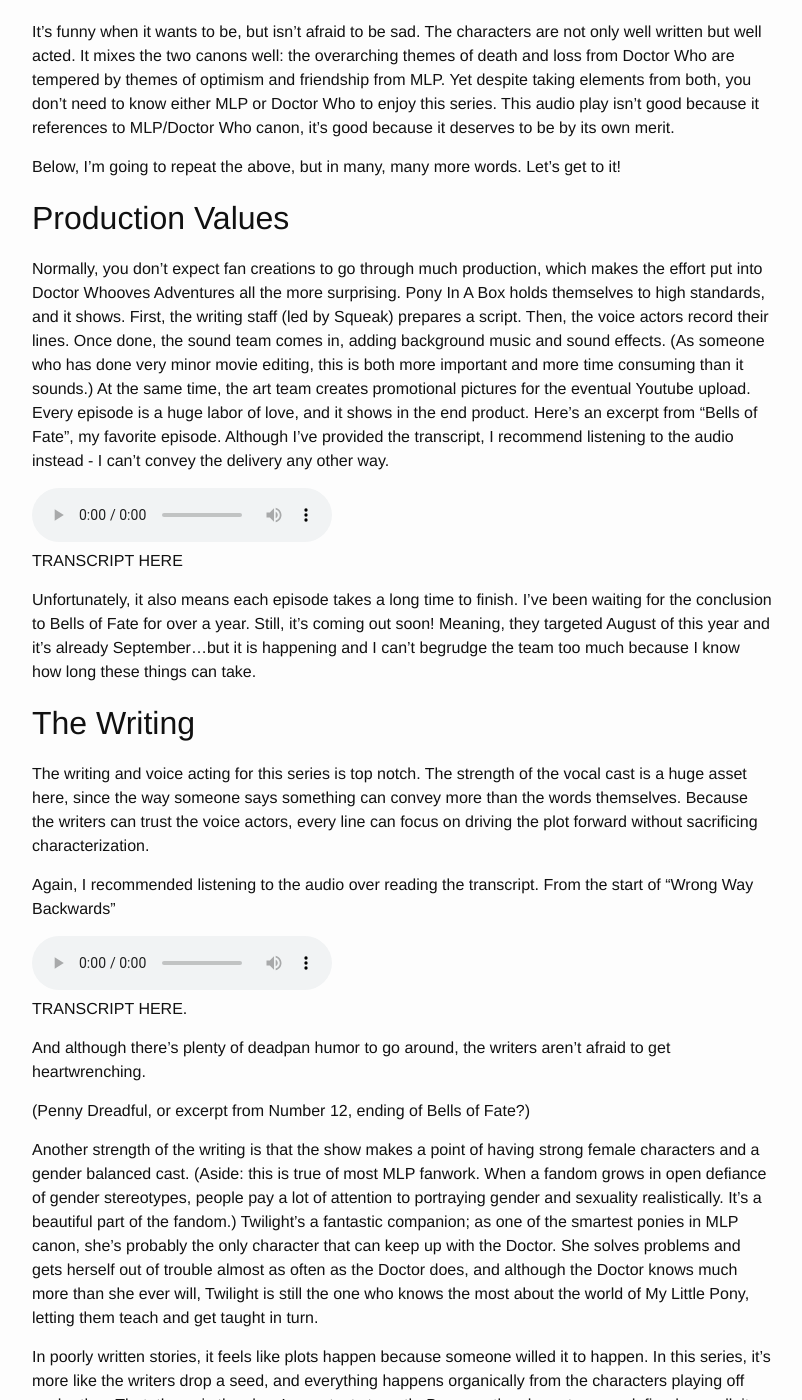
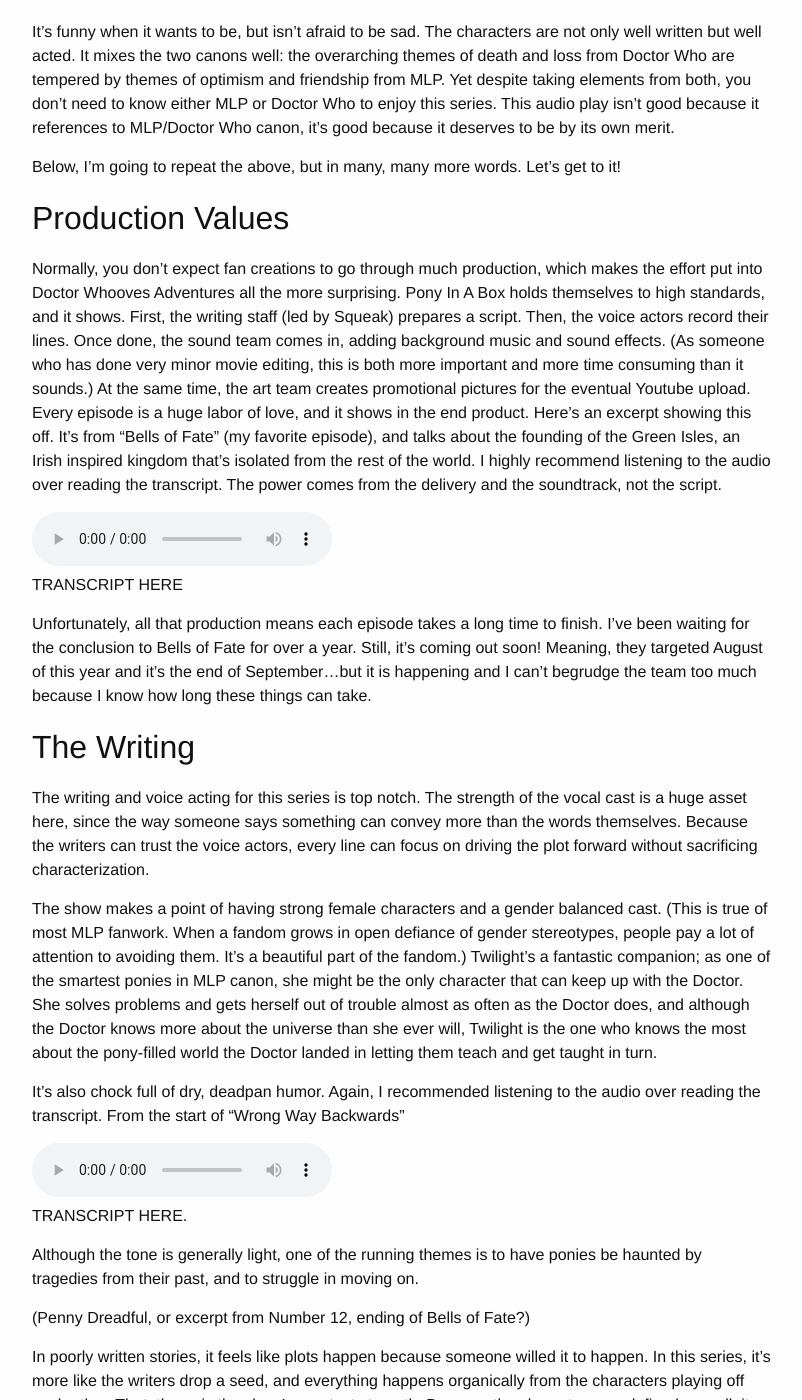
Before and after one commit to alexirpan/alexirpan.github.io, a Jekyll site: the page built from _posts/2015-08-30-todo.markdown, in a window 1280 px wide and 1400 px high, scrolled down 2968 px. Shown: the whole window, without its empty margins (238-1040 px from the left). Built offline with Jekyll 4.4.1, drawn with Linux system fonts in a browser that asks for light colours; some of the changed text lies outside the part shown.

Commit message:
Adding the rest of the media. Need to add transcript

```diff
--- a/_posts/2015-08-30-todo.markdown
+++ b/_posts/2015-08-30-todo.markdown
@@ -151,18 +151,20 @@
 At the same time, the art team creates promotional pictures for
 the eventual Youtube upload.
 Every episode is a huge labor of love, and it shows in the end product. Here's
-an excerpt from "Bells of Fate", my favorite episode. Although I've provided the
-transcript, I recommend listening to the audio instead - I can't convey the delivery
-any other way.
+an excerpt showing this off. It's from "Bells of Fate" (my favorite episode),
+and talks about the founding of the Green Isles, an Irish inspired kingdom
+that's isolated from the rest of the world.
+I highly recommend listening to the audio over reading the transcript. The power
+comes from the delivery and the soundtrack, not the script.
 
-<audio src="/public/doc-who-adv/mayhew.mp3" controls></audio>
+<audio src="/public/doc-who-adv/mayhewfull.mp3" controls></audio>
 
 TRANSCRIPT HERE
 
-Unfortunately, it also means each episode takes
+Unfortunately, all that production means each episode takes
 a long time to finish. I've been waiting for the conclusion to Bells of
 Fate for over a year. Still, it's coming out soon! Meaning,
-they targeted August of this year and it's already September...but it is happening
+they targeted August of this year and it's the end of September...but it is happening
 and I can't begrudge the team too much because I know how long these things can take.
 
 
@@ -175,6 +177,18 @@
 Because the writers can trust the voice actors, every line can focus on driving
 the plot forward without sacrificing characterization.
 
+The show makes a point of having strong female
+characters and a gender balanced cast. (This is true of most MLP fanwork. When a
+fandom grows in open defiance of gender stereotypes, people pay a lot of attention
+to avoiding them. It's a beautiful part of the fandom.)
+Twilight's a fantastic companion; as one of the smartest ponies in MLP canon,
+she might be the only character that can keep up with the Doctor. She
+solves problems and gets herself out of trouble almost as often as the Doctor does,
+and although the Doctor knows more about the universe than she ever will, Twilight is the one
+who knows the most about the pony-filled world the Doctor landed in
+letting them teach and get taught in turn.
+
+It's also chock full of dry, deadpan humor.
 Again, I recommended listening to the audio over reading the transcript. From
 the start of "Wrong Way Backwards"
 
@@ -182,21 +196,10 @@
 
 TRANSCRIPT HERE.
 
-And although there's plenty of deadpan humor to go around, the writers aren't
-afraid to get heartwrenching.
+Although the tone is generally light, one of the running themes is to have
+ponies be haunted by tragedies from their past, and to struggle in moving on.
 
 (Penny Dreadful, or excerpt from Number 12, ending of Bells of Fate?)
-
-Another strength of the writing is that the show makes a point of having strong female
-characters and a gender balanced cast. (Aside: this is true of most MLP fanwork. When a
-fandom grows in open defiance of gender stereotypes, people pay a lot of attention
-to portraying gender and sexuality realistically. It's a beautiful part of the fandom.)
-Twilight's a fantastic companion; as one of the smartest ponies in MLP canon,
-she's probably the only character that can keep up with the Doctor. She
-solves problems and gets herself out of trouble almost as often as the Doctor does,
-and although the Doctor knows much more than she ever will, Twilight is still the one
-who knows the most about the world of My Little Pony, letting them teach and get taught
-in turn.
 
 In poorly written stories, it feels like plots happen because someone willed it to
 happen. In this series, it's more like the writers drop a seed, and everything happens
@@ -210,17 +213,18 @@
 -----------------------------
 
 If you do decided to listen to the series, I recommend listening in episode order.
-However, each story arc is only 2-3 episodes long, and there's very little continuity
-between them, so you're free to jump around.
-If an episode isn't working for you, here's my short list.
+However, each story arc is only 2-3 episodes long, and there's little continuity
+between them, so you're free to jump around. Here's my short list.
 
 - Number 12 Part 1 + 2. You absolutely need to start here, no questions. It's not
 the best episode, but this introduces the main cast, so it's unskippable.
 - Bells of Fate. My favorite episode. Great mythology influences, and the two
-plots tie together elegantly. Fun fact: this episode actually got me into Irish
-music.
-- Rhapsody in Blue Box. Watch the short Cell Mates first. Tugs at the heartstrings more
-than any other.
+plots tie together elegantly. (Fun fact: this episode actually got me into Irish
+music.)
+- Rhapsody in Blue Box. Tugs at the heartstrings more than any other. May be better
+after listening to the short Cell Mates, but the story is getting told out of
+order anyways. You'll be as confused as the rest of us whether you've seen the
+episodes in order or not.
 - Wrong Way Backwards Parts 1 + 2 + 3 + 1 + 2 + 3. You'll see what I mean. Timey wimey,
 wibbly wobbly, and all around excellent. This episode's construction is
 the most impressive, but it's admittedly quite long.
@@ -232,18 +236,21 @@
 \*\*\*
 {: .centered }
 
-Maybe my love for this series will fade. (But it's hard to see that happening.)
+It's so strange to realize that five years ago, I was still in high school. So much
+has changed since then. I'd like to think I got a bit smarter, but odds are
+I'm still just as dumb and don't know it yet.
 
+In five more years? Who knows? Maybe my love for this series will fade. (But it's hard to see that happening.)
 Maybe Doctor Whooves Adventures will die a slow death, as the creators lose interest.
 (But I hope that never comes to pass.)
-
 The only thing I'm certain about is that I'll never be certain about how my
 tastes will shift. The best I can do is to stay open to change, and to keep
 reaching.
 
 Until next time. In the words of the good Doctor himself,
 
-(Definitely add some pictures here)
+![Series Logo](/public/doc-who-adv/dwa_512.jpg)
+{: .centered }
 
 > "Onwards and upwards!"
 {: .centered }
```
Also changed, not shown: public/doc-who-adv/dwa_512.jpg (added), 3 other files.
